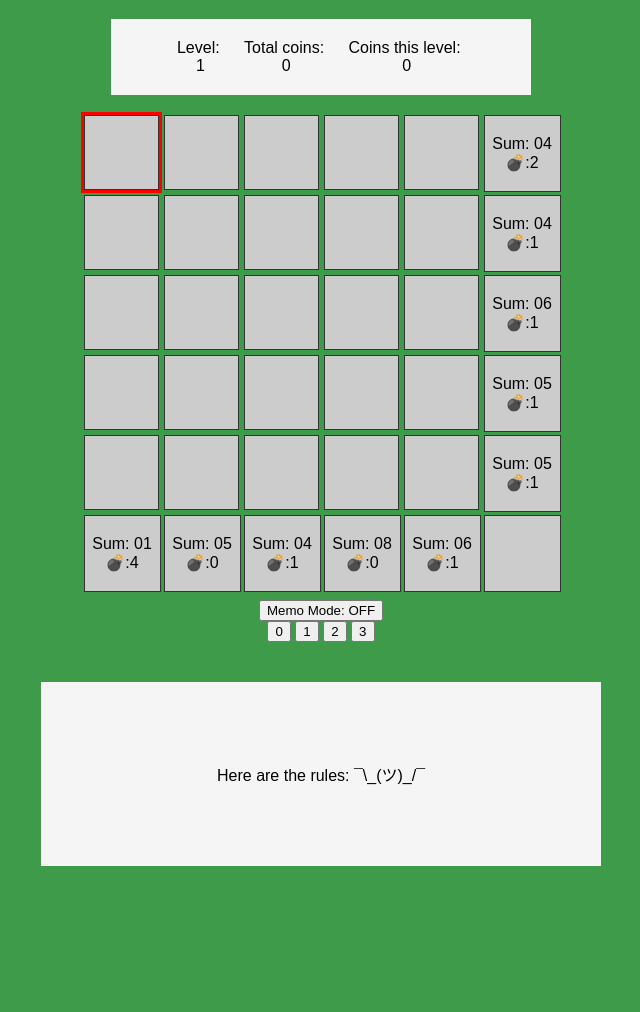
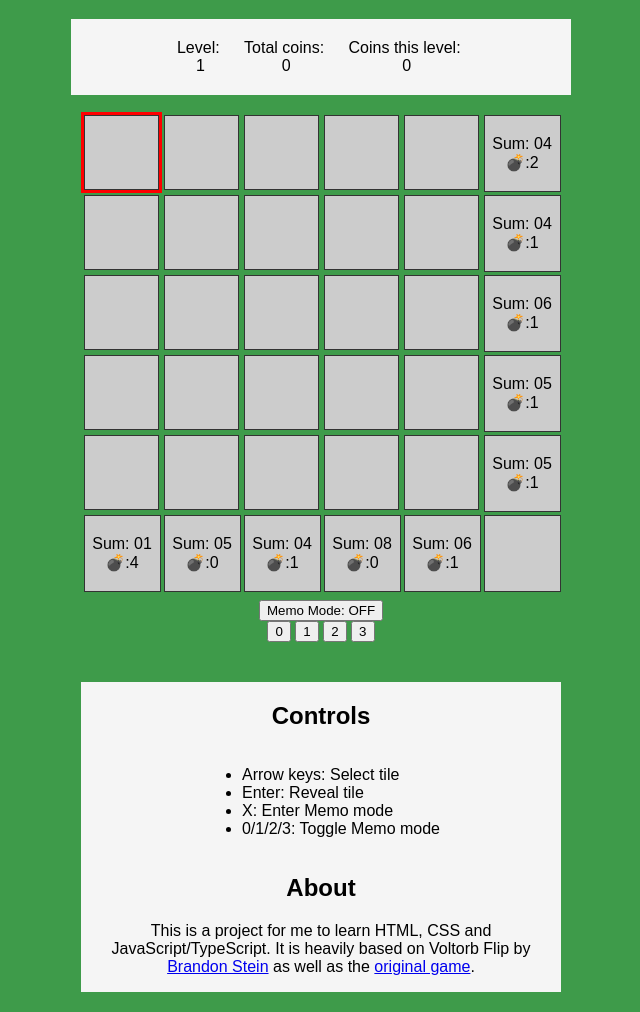
Before and after one commit to aglgit/voltorb-flip, a website built with Vite: page index.html in a window 1280 px wide. Shown: the part 61-1073 px from the top of the page, without its empty margins (319-959 px from the left). Before the commit the page ends 947 px from the top, so only its background shows below. Built offline with nearby package versions, Linux system fonts and the light colour scheme.

Commit message:
Add game instructions

```diff
--- a/index.html
+++ b/index.html
@@ -25,7 +25,33 @@
                 <button class="memo-button-number" id="memo-button-3">3</button>
             </div>
         </div>
-        <div id="game-instructions">Here are the rules: ¯\_(ツ)_/¯</div>
+        <div id="game-instructions">
+            <div id="controls">
+                <h2>Controls</h2>
+                <ul>
+                    <li>Arrow keys: Select tile</li>
+                    <li>Enter: Reveal tile</li>
+                    <li>X: Enter Memo mode</li>
+                    <li>0/1/2/3: Toggle Memo mode</li>
+                </ul>
+            </div>
+            <div id="about">
+                <h2>About</h2>
+                <p>
+                    This is a project for me to learn HTML, CSS and
+                    JavaScript/TypeScript. It is heavily based on Voltorb Flip
+                    by
+                    <a href="https://voltorbflip.brandon-stein.com/"
+                        >Brandon Stein</a
+                    >
+                    as well as the
+                    <a
+                        href="https://bulbapedia.bulbagarden.net/wiki/Voltorb_Flip"
+                        >original game</a
+                    >.
+                </p>
+            </div>
+        </div>
         <script type="module" src="src/app.ts"></script>
     </body>
 </html>
--- a/style.css
+++ b/style.css
@@ -12,7 +12,7 @@ body {
     background-color: #f5f5f5;
     padding: 10px 10px 10px 10px;
     margin: 10px auto 10px;
-    max-width: 50vh;
+    max-width: 60vh;
 }
 
 .info-text {
@@ -83,10 +83,17 @@ body {
 
 #game-instructions {
     display: flex;
-    justify-content: center;
-    align-items: center;
+    flex-direction: column;
     background-color: #f5f5f5;
-    padding: 10vh 10vh;
+    padding: 0;
     margin: 40px auto 20px;
-    max-width: 50vh;
+    max-width: 60vh;
 }
+
+ul {
+    display: inline-block;
+}
+
+li {
+    text-align: left;
+}
```
